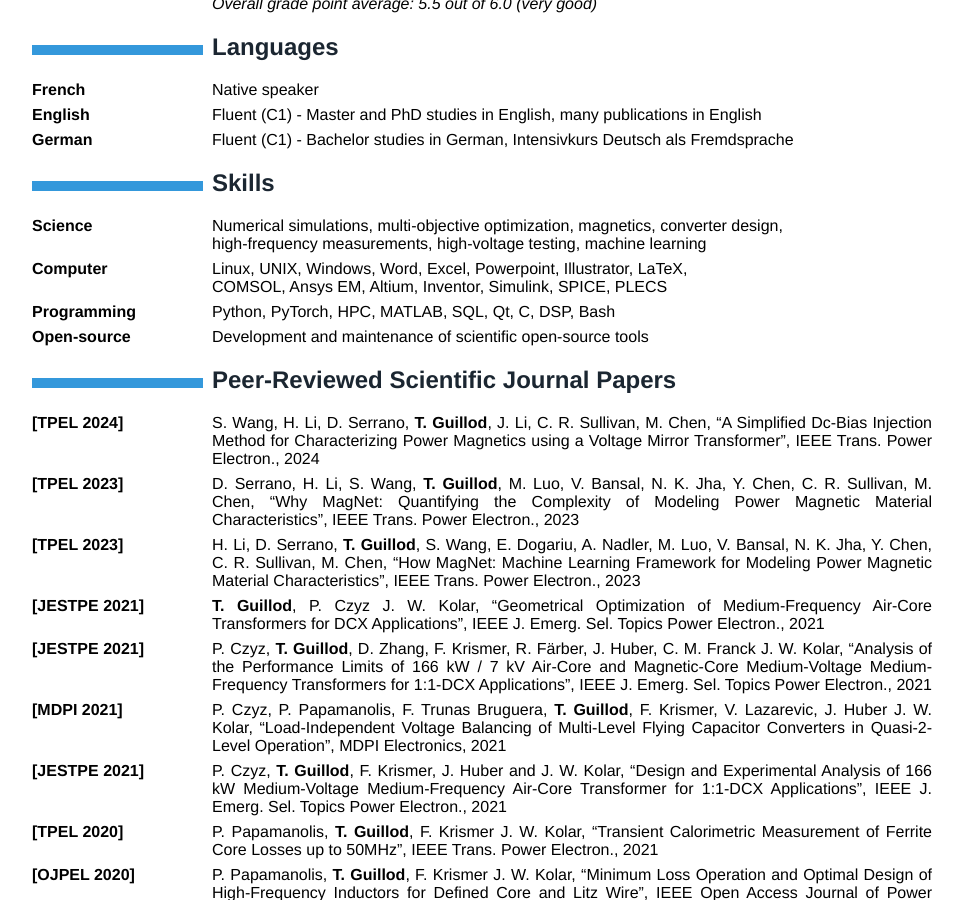
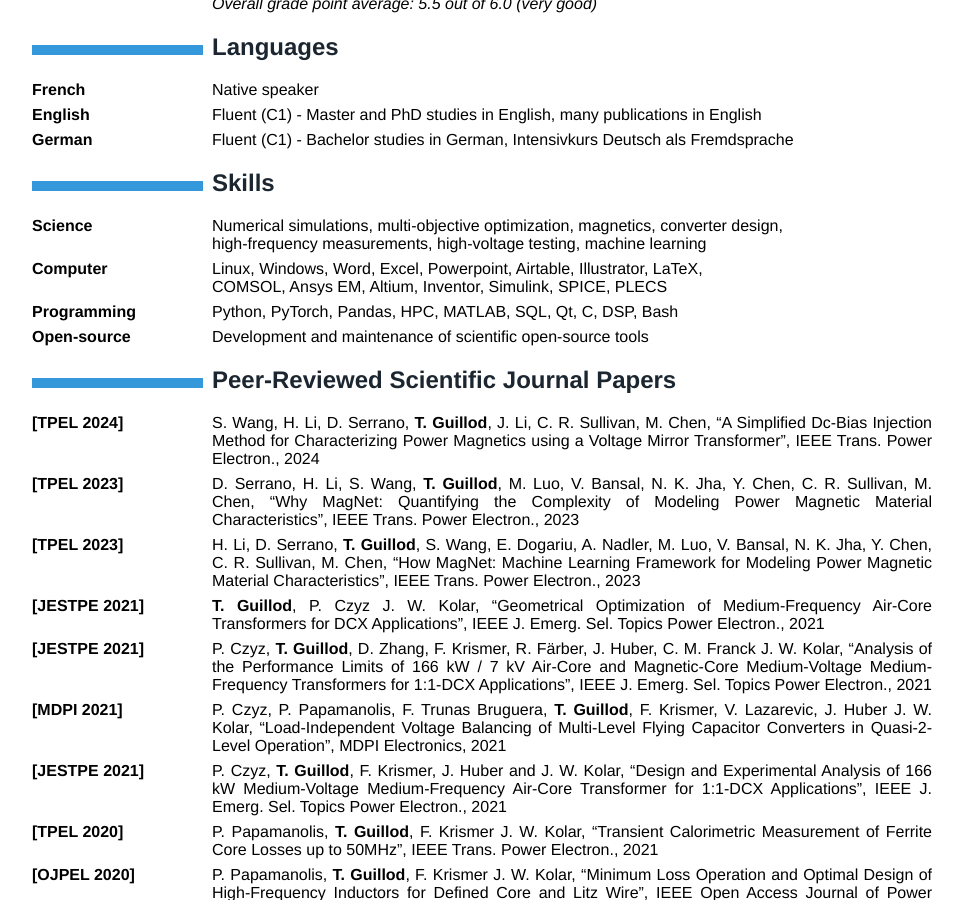
Before and after one commit to otvam/otvam.github.io, a Jekyll site: the page data/cv_guillod.html, which Jekyll copies as it is, in a window 1280 px wide and 900 px high, scrolled down 922 px. Shown: the whole window, without its empty margins (158-1121 px from the left). Built offline with Jekyll 4.4.1, drawn with Linux system fonts in a browser that asks for light colours.

Commit message:
update cv

```diff
--- a/data/cv_guillod.html
+++ b/data/cv_guillod.html
@@ -191,11 +191,11 @@
 high-frequency measurements, high-voltage testing, machine learning
 </dd>
 <dt>Computer</dt>
-<dd>Linux, UNIX, Windows, Word, Excel, Powerpoint, Illustrator, LaTeX,<br />
+<dd>Linux, Windows, Word, Excel, Powerpoint, Airtable, Illustrator, LaTeX,<br />
 COMSOL, Ansys EM, Altium, Inventor, Simulink, SPICE, PLECS
 </dd>
 <dt>Programming</dt>
-<dd>Python, PyTorch, HPC, MATLAB, SQL, Qt, C, DSP, Bash
+<dd>Python, PyTorch, Pandas, HPC, MATLAB, SQL, Qt, C, DSP, Bash
 </dd>
 <dt>Open-source</dt>
 <dd>Development and maintenance of scientific open-source tools
```
Also changed, not shown: pandoc/resume.md (+2 -2 lines), 1 other file.
